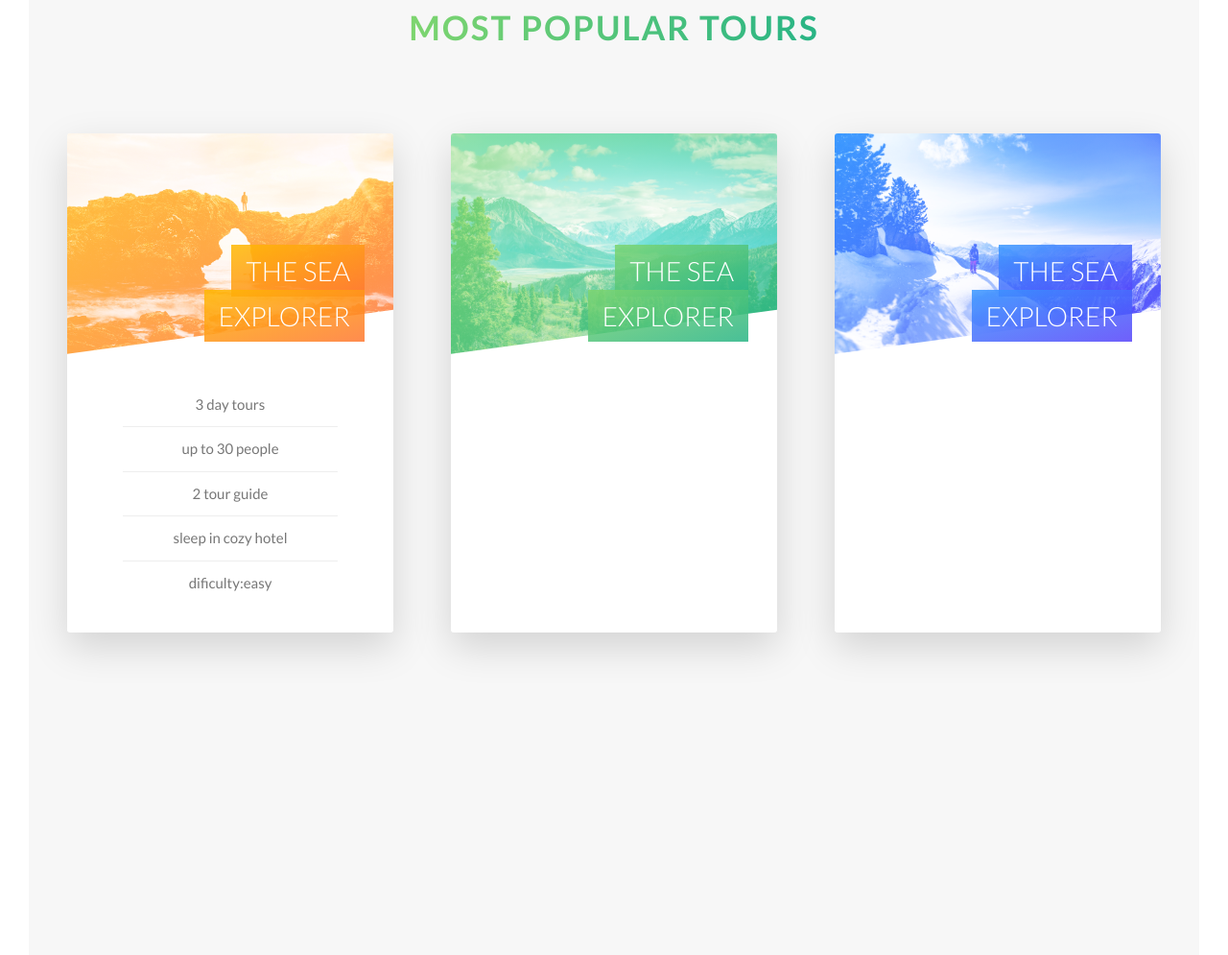
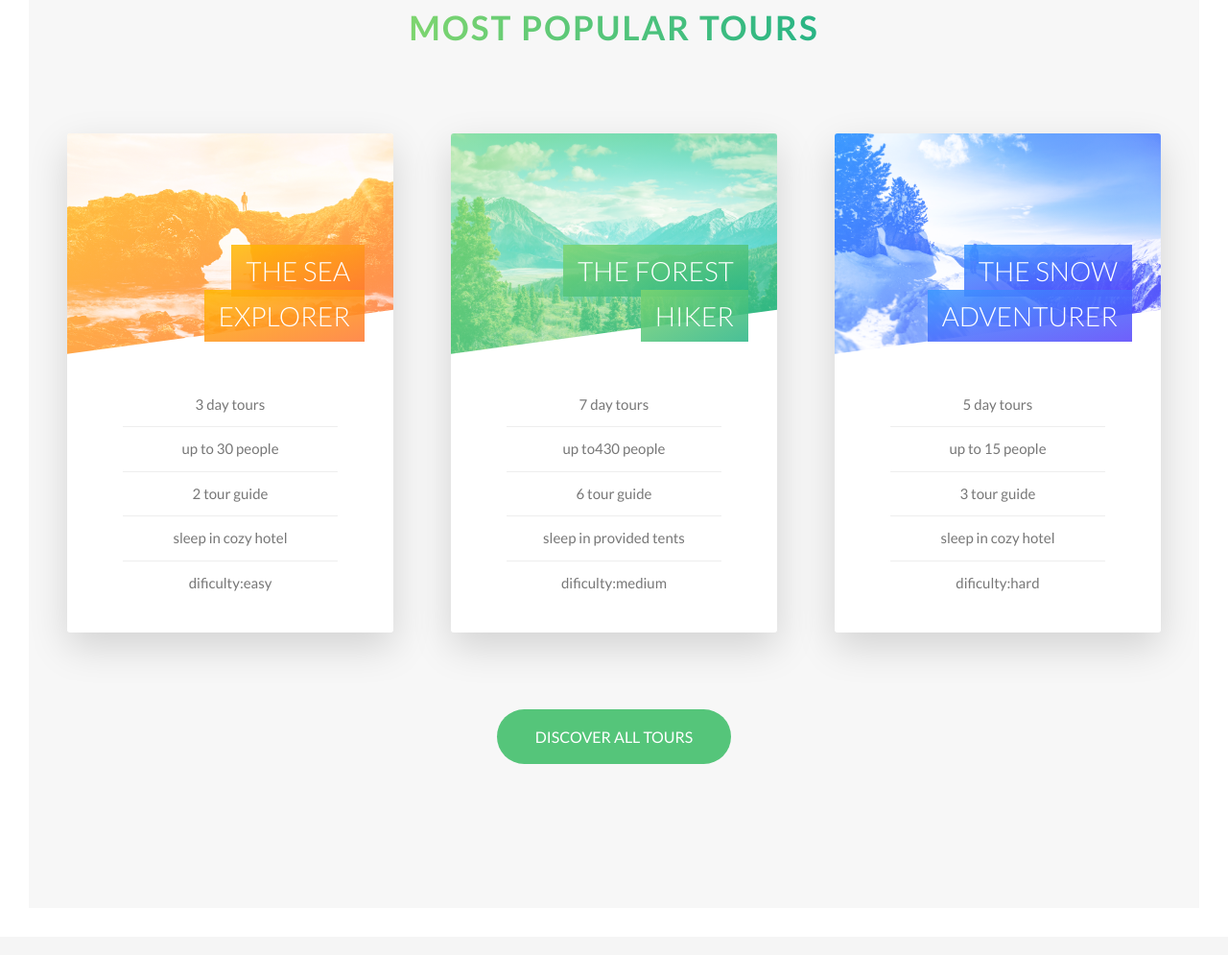
Before and after one commit to mustafakunwa/Tours, a PHP site: page / in a window 1280 px wide. Shown: the part 2336-3331 px from the top of the page at 96% size. After the commit the page ends 3132 px from the top, so only its background shows below. Run offline with PHP 8.4, Linux system fonts and the light colour scheme.

Commit message:
Tours Section with animation

```diff
--- a/css/style.css
+++ b/css/style.css
@@ -102,6 +102,12 @@ body {
 .u-margin-bottom-big {
   margin-bottom: 8rem; }
 
+.u-margin-top-huge {
+  margin-top: 10rem; }
+
+.u-margin-top-big {
+  margin-top: 8rem; }
+
 .btn:link, .btn:visited {
   text-transform: uppercase;
   text-decoration: none;
@@ -128,6 +134,12 @@ body {
   color: #777; }
   .btn--white::after {
     background-color: #fff; }
+
+.btn--green {
+  background-color: #55c57a;
+  color: #fff; }
+  .btn--green::after {
+    background-color: #55c57a; }
 
 .btn::after {
   content: "";
@@ -238,6 +250,22 @@ body {
         padding: 1rem; }
         .card__details ul li:not(:last-child) {
           border-bottom: 1px solid #eee; }
+  .card__cta {
+    position: absolute;
+    top: 50%;
+    left: 50%;
+    transform: translate(-50%, -50%);
+    width: 80%;
+    text-align: center; }
+  .card__price--box {
+    color: #fff;
+    margin-bottom: 8rem; }
+  .card__price--only {
+    font-size: 1.4rem;
+    text-transform: uppercase; }
+  .card__price--value {
+    font-size: 6rem;
+    font-weight: 100; }
 
 .composition {
   position: relative; }
@@ -347,5 +375,5 @@ body {
 
 .section-tours {
   background-color: #f7f7f7;
-  padding: 25rem 0 50rem 0;
+  padding: 25rem 0 15rem 0;
   margin-top: -10rem; }
--- a/index.html
+++ b/index.html
@@ -109,12 +109,13 @@
         </section>
 
         <section class="section-tours">
-            <div class="u-center-text">
-                <h2 class="heading-secondary u-margin-bottom-big">
+            <div class="u-center-text u-margin-bottom-big">
+                <h2 class="heading-secondary ">
                     Most popular tours
                 </h2>
             </div>
             <div class="row">
+
                 <div class="col-1-of-3">
                     <div class="card">
                         <div class="card__side card__side--front">
@@ -134,38 +135,85 @@
                                 </ul>
                             </div>
                         </div>
-                        <div class="card__side card__side--back card__side--back--1">TEST</div>
+                        <div class="card__side card__side--back card__side--back--1">
+                            <div class="card__cta">
+                                <div class="card__price--box">
+                                    <p class="card__price--only">Only</p>
+                                    <p class="card__price--value">$297</p>
+                                </div>
+                                <a href="#" class="btn btn--white">book now</a>
+                            </div>
+                        </div>
                     </div>
                 </div>
+
                 <div class="col-1-of-3">
                     <div class="card">
                         <div class="card__side card__side--front">
                             <div class="card__picture card__picture--2"></div>
                             <h4 class="card__heading">
                                 <span class="card__heading--span card__heading--span--2">
-                                    the sea explorer
+                                    the forest hiker
                                 </span>
                             </h4>
-                            <div class="card__details"></div>
+                            <div class="card__details">
+                                <ul>
+                                    <li>7 day tours</li>
+                                    <li>up to430 people</li>
+                                    <li>6 tour guide</li>
+                                    <li>sleep in provided tents</li>
+                                    <li>dificulty:medium</li>
+                                </ul>
+                            </div>
                         </div>
-                        <div class="card__side card__side--back card__side--back--2">TEST</div>
+                        <div class="card__side card__side--back card__side--back--2">
+                            <div class="card__cta">
+                                <div class="card__price--box">
+                                    <p class="card__price--only">Only</p>
+                                    <p class="card__price--value">$497</p>
+                                </div>
+                                <a href="#" class="btn btn--white">book now</a>
+                            </div>
+                        </div>
                     </div>
                 </div>
+
                 <div class="col-1-of-3">
                     <div class="card">
                         <div class="card__side card__side--front">
                             <div class="card__picture card__picture--3"></div>
                             <h4 class="card__heading">
                                 <span class="card__heading--span card__heading--span--3">
-                                    the sea explorer
+                                    the snow adventurer
                                 </span>
                             </h4>
-                            <div class="card__details"></div>
+                            <div class="card__details">
+                                <ul>
+                                    <li>5 day tours</li>
+                                    <li>up to 15 people</li>
+                                    <li>3 tour guide</li>
+                                    <li>sleep in cozy hotel</li>
+                                    <li>dificulty:hard</li>
+                                </ul>
+                            </div>
                         </div>
-                        <div class="card__side card__side--back card__side--back--3">TEST</div>
+                        <div class="card__side card__side--back card__side--back--3">
+                            <div class="card__cta">
+                                <div class="card__price--box">
+                                    <p class="card__price--only">Only</p>
+                                    <p class="card__price--value">$897</p>
+                                </div>
+                                <a href="#" class="btn btn--white">book now</a>
+                            </div>
+                        </div>
                     </div>
                 </div>
             </div>
+
+            <div class="u-center-text u-margin-top-big">
+                <a href="#" class="btn btn--green">Discover all tours</a>
+            </div>
+
         </section>
     </main>
 
--- a/sass/base/_utilities.scss
+++ b/sass/base/_utilities.scss
@@ -11,3 +11,10 @@
 .u-margin-bottom-big {
     margin-bottom: 8rem;
 }
+.u-margin-top-huge {
+    margin-top: 10rem;
+}
+
+.u-margin-top-big {
+    margin-top: 8rem;
+}
--- a/sass/components/_btn.scss
+++ b/sass/components/_btn.scss
@@ -31,6 +31,16 @@
             background-color: $color-white;
         }
     }
+
+    &--green {
+        background-color: $color-primary;
+        color: $color-white;
+
+        &::after {
+            background-color: $color-primary;
+        }
+    }
+
     &::after {
         content: "";
         display: inline-block;
--- a/sass/components/_cards.scss
+++ b/sass/components/_cards.scss
@@ -114,10 +114,34 @@
                 text-align: center;
                 font-size: 1.5rem;
                 padding: 1rem;
-                &:not(:last-child){
+                &:not(:last-child) {
                     border-bottom: 1px solid $color-grey-light-2;
                 }
             }
         }
     }
+
+    //Back
+
+    &__cta {
+        position: absolute;
+        top: 50%;
+        left: 50%;
+        transform: translate(-50%, -50%);
+        width: 80%;
+        text-align: center;
+    }
+
+    &__price--box {
+        color: $color-white;
+        margin-bottom: 8rem;
+    }
+    &__price--only {
+        font-size: 1.4rem;
+        text-transform: uppercase;
+    }
+    &__price--value {
+        font-size: 6rem;
+        font-weight: 100;
+    }
 }
--- a/sass/pages/_home.scss
+++ b/sass/pages/_home.scss
@@ -17,6 +17,6 @@
 }
 .section-tours {
     background-color: $color-grey-light-1;
-    padding: 25rem 0 50rem 0;
+    padding: 25rem 0 15rem 0;
     margin-top: -10rem;
 }
```
